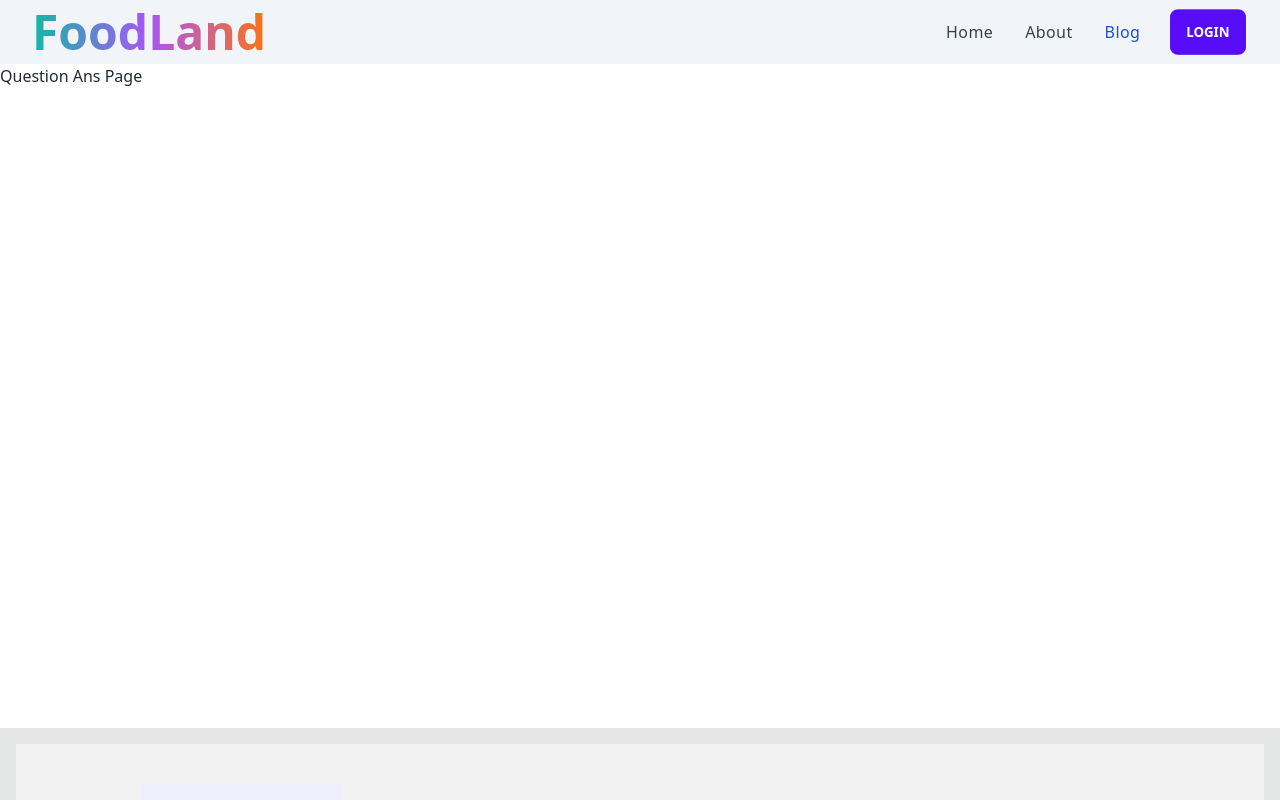
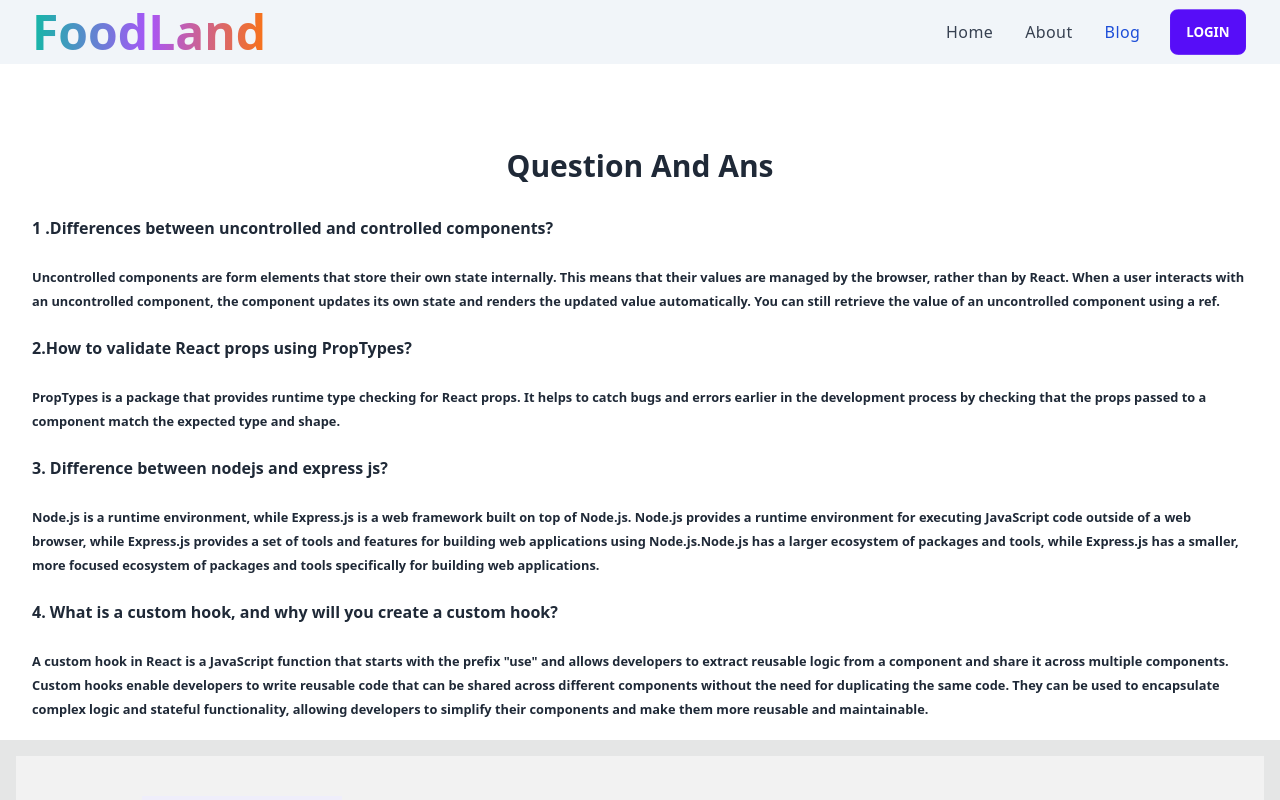
Before and after one commit to Rafsanfaruk/foof-land-client-site, a React (Vite) app: page /blog in a window 1280 px wide. Shown: the top 800 px of the page. Built offline with nearby package versions, Linux system fonts and the light colour scheme; no server answers.

Commit message:
add toast,about and blogs

```diff
--- a/package.json
+++ b/package.json
@@ -18,6 +18,7 @@
     "react": "^18.2.0",
     "react-dom": "^18.2.0",
     "react-router-dom": "^6.11.0",
+    "react-toastify": "^9.1.2",
     "sort-by": "^1.2.0"
   },
   "devDependencies": {
--- a/src/Components/Pages/About/About.jsx
+++ b/src/Components/Pages/About/About.jsx
@@ -2,8 +2,22 @@ import React from 'react';
 
 const About = () => {
     return (
-        <div>
-
+        <div className="bg-gray-100 py-16 px-4">
+            <div className="max-w-4xl mx-auto">
+                <h1 className="text-4xl font-bold mb-8 text-center">About Us</h1>
+                <p className="text-xl mb-8">
+                    At Food Recipe, we believe that everyone should have access to delicious and healthy food, regardless of their dietary restrictions. That's why we create recipes that are not only easy to make, but also adaptable to different dietary needs and preferences.
+                </p>
+                <p className="text-xl mb-8">
+                    Our team of experienced chefs and nutritionists works tirelessly to develop recipes that are both nutritious and flavorful. We use only the freshest and highest-quality ingredients to ensure that our recipes are not only delicious, but also good for you.
+                </p>
+                <p className="text-xl mb-8">
+                    Whether you're a seasoned cook or a beginner in the kitchen, our recipes are designed to be easy to follow and fun to make. We also offer a variety of cooking tips and tricks to help you improve your skills and get the most out of your ingredients.
+                </p>
+                <p className="text-xl mb-8">
+                    Thank you for choosing Food Recipe as your go-to source for healthy and delicious recipes. We hope that our recipes inspire you to get creative in the kitchen and explore the wonderful world of food!
+                </p>
+            </div>
         </div>
     );
 };
--- a/src/Components/Pages/BLog/Blog.jsx
+++ b/src/Components/Pages/BLog/Blog.jsx
@@ -1,11 +1,68 @@
-import React from 'react';
+import React from "react";
 
 const Blog = () => {
-    return (
-        <div>
-            <h2>Question Ans Page</h2>
-        </div>
-    );
+  return (
+    <div className="my-container">
+      <h2 className=" text-center text-3xl  font-bold mt-16 mb-8">
+        Question And Ans
+      </h2>
+      <div className="font-semibold gap-5">
+        <p>1 .Differences between uncontrolled and controlled components?</p>
+        <br />
+        <p>
+          <small>
+            Uncontrolled components are form elements that store their own state
+            internally. This means that their values are managed by the browser,
+            rather than by React. When a user interacts with an uncontrolled
+            component, the component updates its own state and renders the
+            updated value automatically. You can still retrieve the value of an
+            uncontrolled component using a ref.
+          </small>
+        </p>
+        <br />
+        <p>2.How to validate React props using PropTypes? </p>
+        <br />
+        <p>
+          <small>
+            PropTypes is a package that provides runtime type checking for React
+            props. It helps to catch bugs and errors earlier in the development
+            process by checking that the props passed to a component match the
+            expected type and shape.
+          </small>
+        </p>
+        <br />
+        <p>3. Difference between nodejs and express js?</p>
+        <br />
+        <p>
+          <small>
+            Node.js is a runtime environment, while Express.js is a web
+            framework built on top of Node.js. Node.js provides a runtime
+            environment for executing JavaScript code outside of a web browser,
+            while Express.js provides a set of tools and features for building
+            web applications using Node.js.Node.js has a larger ecosystem of
+            packages and tools, while Express.js has a smaller, more focused
+            ecosystem of packages and tools specifically for building web
+            applications.
+          </small>
+        </p>
+        <br />
+        <p>4. What is a custom hook, and why will you create a custom hook?</p>
+        <br />
+        <p>
+          <small>
+            A custom hook in React is a JavaScript function that starts with the
+            prefix "use" and allows developers to extract reusable logic from a
+            component and share it across multiple components. Custom hooks
+            enable developers to write reusable code that can be shared across
+            different components without the need for duplicating the same code.
+            They can be used to encapsulate complex logic and stateful
+            functionality, allowing developers to simplify their components and
+            make them more reusable and maintainable.
+          </small>
+        </p>
+      </div>
+    </div>
+  );
 };
 
 export default Blog;
--- a/src/Components/Pages/Navbar/Navbar.jsx
+++ b/src/Components/Pages/Navbar/Navbar.jsx
@@ -3,7 +3,13 @@ import { Link, NavLink } from "react-router-dom";
 import { AuthContext } from "../../Providers/AuthProvider";
 
 const Navbar = () => {
-  const { user } = useContext(AuthContext);
+  const { user,logOut } = useContext(AuthContext);
+
+  const handleLogOut =()=>{
+    logOut()
+    .then()
+    .catch(error =console.log(error));
+  }
 
   return (
     <div className="bg-slate-100">
@@ -60,7 +66,7 @@ const Navbar = () => {
             </div>
            }
            { user ?
-            <button className="btn btn-success  ms-7">Logout</button>:
+            <button  onClick={handleLogOut} className="btn btn-success  ms-7">Logout</button>:
           <Link to="/login">
             <button className="btn btn-primary ms-7">Login</button>
 
--- a/src/Components/Pages/SingleDataDetails/SingleDataDetails.jsx
+++ b/src/Components/Pages/SingleDataDetails/SingleDataDetails.jsx
@@ -1,5 +1,7 @@
-import React from "react";
+import React, { useState } from "react";
 import { useLoaderData } from "react-router-dom";
+import { ToastContainer, toast } from "react-toastify";
+import "react-toastify/dist/ReactToastify.css";
 
 const SingleDataDetails = () => {
   const data = useLoaderData();
@@ -13,6 +15,15 @@ const SingleDataDetails = () => {
     description,
     ingredients,
   } = data[0];
+
+  const [isClicked, setIsClicked] = useState(false); // state variable to track whether button has been clicked
+
+  const notify = () => toast("Favorite Added to Wow !!");
+
+  const handleButtonClick = () => {
+    setIsClicked(true); // set state variable to true when button is clicked
+    notify();
+  };
 
   return (
     <div className="my-container mt-16">
@@ -51,14 +62,21 @@ const SingleDataDetails = () => {
                   d="M6.633 10.5c.806 0 1.533-.446 2.031-1.08a9.041 9.041 0 012.861-2.4c.723-.384 1.35-.956 1.653-1.715a4.498 4.498 0 00.322-1.672V3a.75.75 0 01.75-.75A2.25 2.25 0 0116.5 4.5c0 1.152-.26 2.243-.723 3.218-.266.558.107 1.282.725 1.282h3.126c1.026 0 1.945.694 2.054 1.715.045.422.068.85.068 1.285a11.95 11.95 0 01-2.649 7.521c-.388.482-.987.729-1.605.729H13.48c-.483 0-.964-.078-1.423-.23l-3.114-1.04a4.501 4.501 0 00-1.423-.23H5.904M14.25 9h2.25M5.904 18.75c.083.205.173.405.27.602.197.4-.078.898-.523.898h-.908c-.889 0-1.713-.518-1.972-1.368a12 12 0 01-.521-3.507c0-1.553.295-3.036.831-4.398C3.387 10.203 4.167 9.75 5 9.75h1.053c.472 0 .745.556.5.96a8.958 8.958 0 00-1.302 4.665c0 1.194.232 2.333.654 3.375z"
                 />
               </svg>
-            </span>:
-            {likes}
+            </span>
+            :{likes}
           </p>
           <div className="card-actions justify-end mt-8">
-            <button className="btn btn-primary">Add to Favorite</button>
+            <button
+              onClick={handleButtonClick}
+              className="btn btn-primary"
+              disabled={isClicked} // disable button if it has been clicked
+            >
+              {isClicked ? "Added to Favorites" : "Add to Favorite"}
+            </button>
           </div>
         </div>
       </div>
+      <ToastContainer />
     </div>
   );
 };
--- a/src/Components/Providers/AuthProvider.jsx
+++ b/src/Components/Providers/AuthProvider.jsx
@@ -33,7 +33,7 @@ const  logOut =()=>{
 
 useEffect(()=>{
    const unsubscribe =  onAuthStateChanged(auth,loggedUser =>{
-        console.log('logged in user inside auth state observer',loggedUser);
+        // console.log('logged in user inside auth state observer',loggedUser);
         setUser(loggedUser);
         setLoading(false);
 
```
Also changed, not shown: src/Components/Pages/Login/Register.jsx (+61 -30 lines), 2 other files (tests, documents, lock files or other folders).
